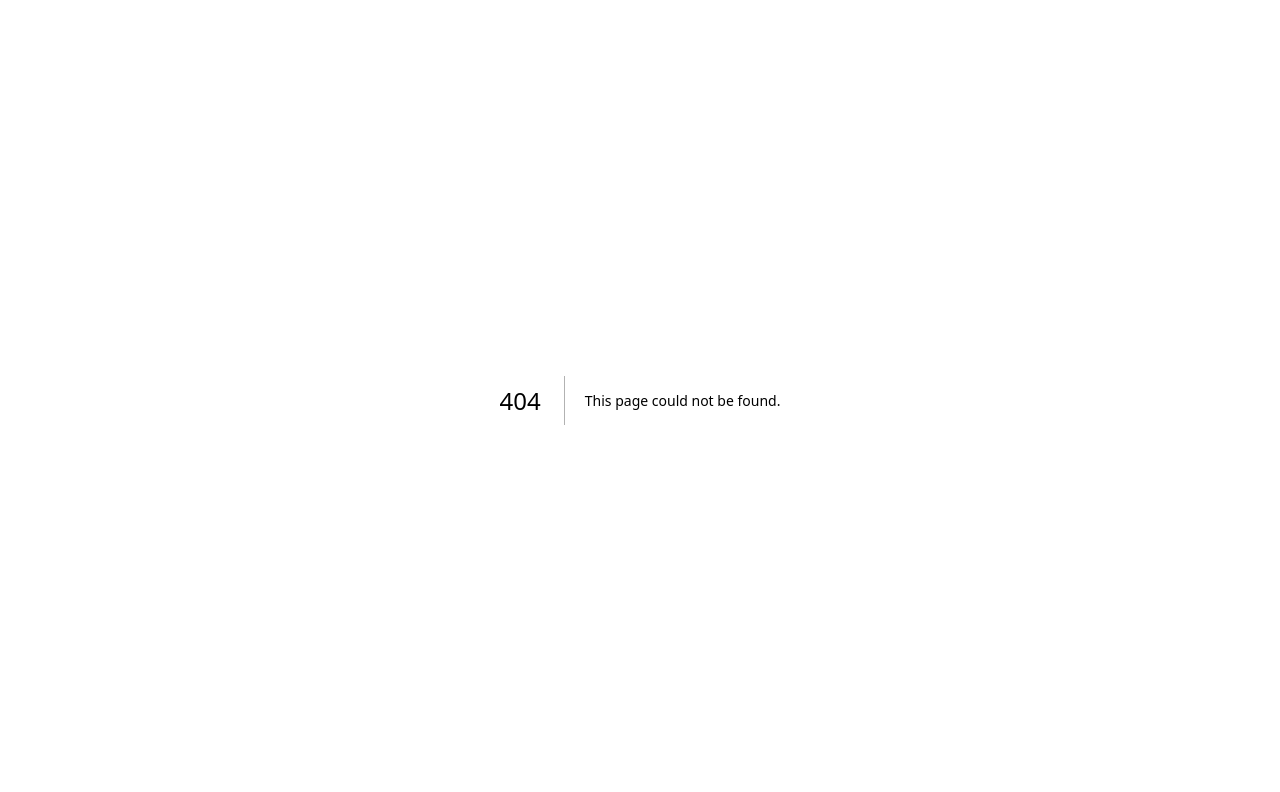
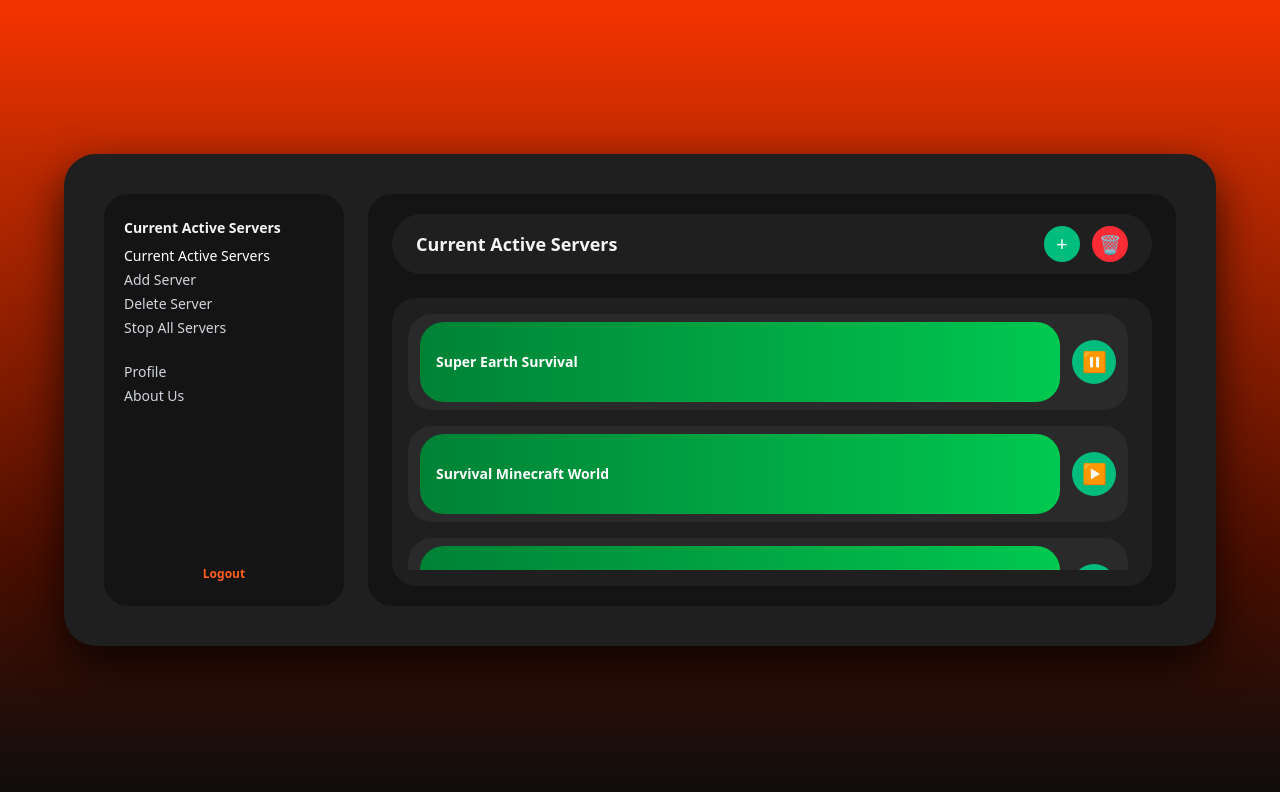
Before and after one commit to MindsofD23b/Frontend, a Next.js app: page /homepage in a window 1280 px wide. Before the commit this address had no page. Shown: the top 792 px of the page. Built offline with nearby package versions, Linux system fonts and the light colour scheme.

Commit message:
Login, register and homepage erstellt

```diff
--- /dev/null
+++ b/app/homepage/layout.tsx
@@ -0,0 +1,10 @@
+// app/Hompage/layout.tsx
+import type { ReactNode } from "react";
+
+export default function HompageLayout({ children }: { children: ReactNode }) {
+  return (
+    <section className="min-h-screen flex items-center justify-center bg-[linear-gradient(180deg,#F23200_2%,#C72C00_17%,#4A0E00_70%,#0D0D0D_100%)] text-white">
+      {children}
+    </section>
+  );
+}
--- /dev/null
+++ b/app/homepage/page.tsx
@@ -0,0 +1,118 @@
+// app/Hompage/page.tsx
+export default function Hompage() {
+  return (
+    <div className="w-full max-w-6xl rounded-[32px] bg-[#1F1F1F] p-6 md:p-8 lg:p-10 shadow-[0_18px_45px_rgba(0,0,0,0.75)] flex gap-6">
+      {/* SIDEBAR */}
+      <aside className="w-60 rounded-[24px] bg-[#141414] px-5 py-6 flex flex-col justify-between">
+        <div className="space-y-4 text-sm">
+          <div>
+            <p className="font-semibold mb-2 text-gray-100">
+              Current Active Servers
+            </p>
+            <ul className="space-y-1 text-gray-300">
+              <li className="text-white">Current Active Servers</li>
+              <li>Add Server</li>
+              <li>Delete Server</li>
+              <li>Stop All Servers</li>
+            </ul>
+          </div>
+
+          <div className="pt-2 space-y-1 text-gray-300">
+            <p>Profile</p>
+            <p>About Us</p>
+          </div>
+        </div>
+
+        <button
+          type="button"
+          className="text-xs font-semibold text-[#FF5E1E] hover:underline"
+        >
+          Logout
+        </button>
+      </aside>
+
+      {/* MAIN AREA */}
+      <main className="flex-1 rounded-[24px] bg-[#141414] px-6 py-5 flex flex-col">
+        {/* HEADER BAR */}
+        <div className="flex items-center justify-between rounded-[999px] bg-[#1F1F1F] px-6 py-3">
+          <h2 className="text-lg font-semibold text-gray-100">
+            Current Active Servers
+          </h2>
+
+          <div className="flex items-center gap-3">
+            {/* Add Server */}
+            <button
+              type="button"
+              className="h-9 w-9 rounded-full bg-emerald-500 flex items-center justify-center text-xl leading-none"
+            >
+              +
+            </button>
+
+            {/* Delete Server */}
+            <button
+              type="button"
+              className="h-9 w-9 rounded-full bg-red-500 flex items-center justify-center text-lg leading-none"
+            >
+              🗑
+            </button>
+          </div>
+        </div>
+
+        {/* SERVER LIST */}
+        <div className="mt-6 flex-1 rounded-[24px] bg-[#1F1F1F] px-4 py-4">
+          <div className="max-h-64 space-y-4 overflow-y-auto pr-2 custom-scrollbar">
+            {/* SERVER ROW 1 */}
+            <div className="flex items-center gap-3 rounded-[24px] bg-[#2A2A2A] px-3 py-2">
+              {/* Bild-Platzhalter – hier später dein Minecraft-Bild */}
+              <div className="h-20 flex-1 rounded-[24px] bg-gradient-to-r from-green-700 to-green-500 flex items-center px-4">
+                <span className="text-sm font-semibold">
+                  Super Earth Survival
+                </span>
+              </div>
+
+              {/* Pause Button */}
+              <button
+                type="button"
+                className="h-11 w-11 rounded-full bg-emerald-500 flex items-center justify-center text-xl"
+              >
+                ⏸
+              </button>
+            </div>
+
+            {/* SERVER ROW 2 */}
+            <div className="flex items-center gap-3 rounded-[24px] bg-[#2A2A2A] px-3 py-2">
+              <div className="h-20 flex-1 rounded-[24px] bg-gradient-to-r from-green-700 to-green-500 flex items-center px-4">
+                <span className="text-sm font-semibold">
+                  Survival Minecraft World
+                </span>
+              </div>
+
+              <button
+                type="button"
+                className="h-11 w-11 rounded-full bg-emerald-500 flex items-center justify-center text-xl"
+              >
+                ▶
+              </button>
+            </div>
+
+            {/* SERVER ROW 3 */}
+            <div className="flex items-center gap-3 rounded-[24px] bg-[#2A2A2A] px-3 py-2">
+              <div className="h-20 flex-1 rounded-[24px] bg-gradient-to-r from-green-700 to-green-500 flex items-center px-4">
+                <span className="text-sm font-semibold">
+                  Creative Test World
+                </span>
+              </div>
+
+              <button
+                type="button"
+                className="h-11 w-11 rounded-full bg-emerald-500 flex items-center justify-center text-xl"
+              >
+                ▶
+              </button>
+            </div>
+          </div>
+        </div>
+      </main>
+    </div>
+  );
+}
```
